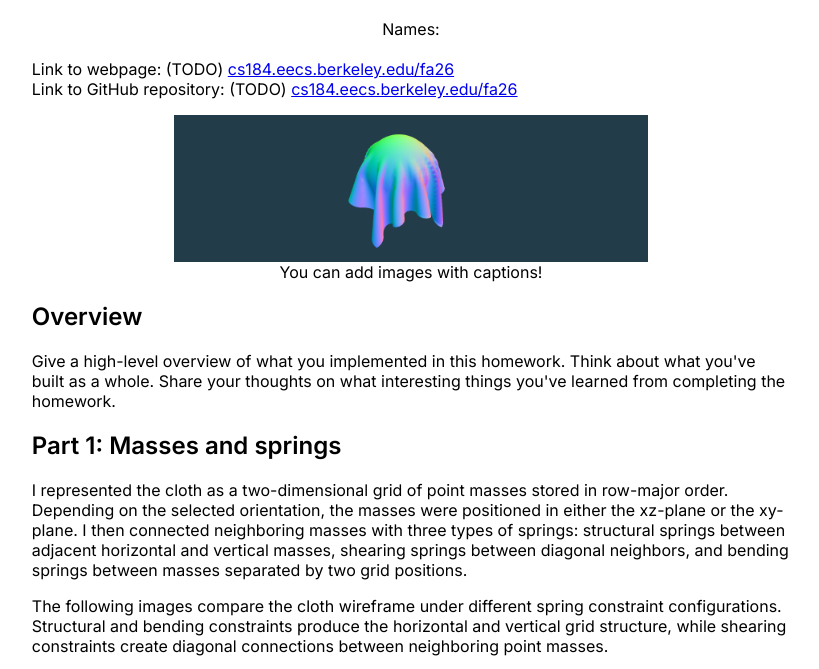
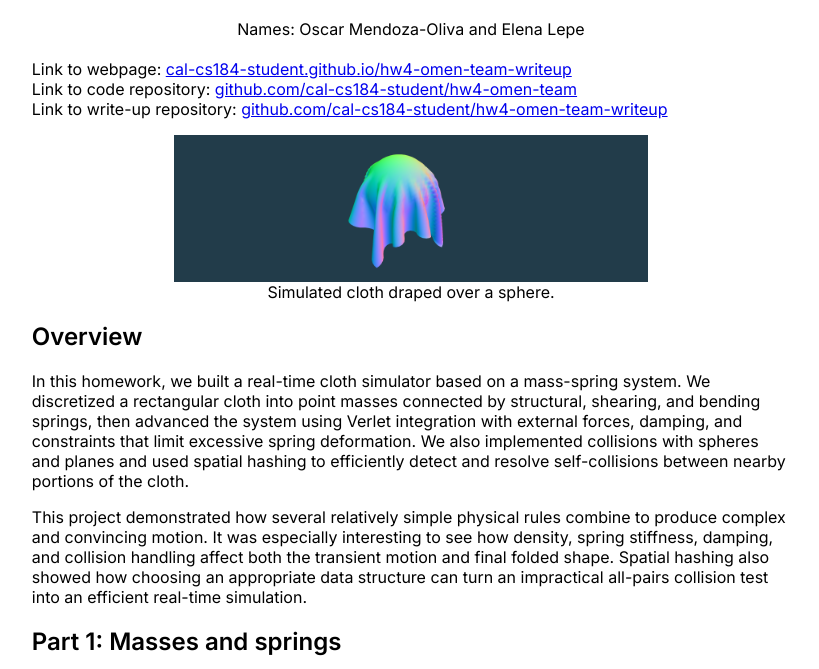
Before and after one commit to cal-cs184-student/hw4-omen-team-writeup, a plain HTML site: page index.html in a window 1280 px wide. Shown: the part 131-800 px from the top of the page, without its empty margins (229-1048 px from the left). Drawn offline with nearby package versions, Linux system fonts and the light colour scheme; some packages are replaced by stand-ins of ours.

Commit message:
Complete Part 4 writeup and update overview

```diff
--- a/index.html
+++ b/index.html
@@ -28,19 +28,32 @@
 	<body>
 		<div class="container">
 		<h1>CS184/284A Fall 2026 Homework 4 Write-Up</h1>
-		<div style="text-align: center;">Names: </div>
+		<div style="text-align: center;">Names: Oscar Mendoza-Oliva and Elena Lepe</div>
 
 		<br>
 
-		Link to webpage: (TODO) <a href="https://cs184.eecs.berkeley.edu/fa26">cs184.eecs.berkeley.edu/fa26</a>
+		Link to webpage:
+		<a href="https://cal-cs184-student.github.io/hw4-omen-team-writeup/">
+			cal-cs184-student.github.io/hw4-omen-team-writeup
+		</a>
 
 		<br>
 
-		Link to GitHub repository: (TODO) <a href="https://cs184.eecs.berkeley.edu/fa26">cs184.eecs.berkeley.edu/fa26</a>
+		Link to code repository:
+		<a href="https://github.com/cal-cs184-student/hw4-omen-team">
+			github.com/cal-cs184-student/hw4-omen-team
+		</a>
+
+		<br>
+
+		Link to write-up repository:
+		<a href="https://github.com/cal-cs184-student/hw4-omen-team-writeup">
+			github.com/cal-cs184-student/hw4-omen-team-writeup
+		</a>
 
 		<figure>
 			<img src="assets/clothsim.png" alt="Cloth draped over sphere" style="width:70%"/>
-			<figcaption>You can add images with captions!</figcaption>
+			<figcaption>Simulated cloth draped over a sphere.</figcaption>
 		</figure>
 
 		<!--
@@ -48,7 +61,23 @@
 		-->
 
 		<h2>Overview</h2>
-		Give a high-level overview of what you implemented in this homework. Think about what you've built as a whole. Share your thoughts on what interesting things you've learned from completing the homework.
+		<p>
+			In this homework, we built a real-time cloth simulator based on a mass-spring
+			system. We discretized a rectangular cloth into point masses connected by
+			structural, shearing, and bending springs, then advanced the system using Verlet
+			integration with external forces, damping, and constraints that limit excessive
+			spring deformation. We also implemented collisions with spheres and planes and
+			used spatial hashing to efficiently detect and resolve self-collisions between
+			nearby portions of the cloth.
+		</p>
+		<p>
+			This project demonstrated how several relatively simple physical rules combine
+			to produce complex and convincing motion. It was especially interesting to see
+			how density, spring stiffness, damping, and collision handling affect both the
+			transient motion and final folded shape. Spatial hashing also showed how choosing
+			an appropriate data structure can turn an impractical all-pairs collision test
+			into an efficient real-time simulation.
+		</p>
 
 		<h2>Part 1: Masses and springs</h2>
 		<p>
@@ -360,16 +389,6 @@
 		<h2>(Optional) Part 6: Extra Credit - Additional cloth simulation features!</h2>
 		Lorem ipsum dolor sit amet, consectetur adipiscing elit, sed do eiusmod tempor incididunt ut labore et dolore magna aliqua. Ut enim ad minim veniam, quis nostrud exercitation ullamco laboris nisi ut aliquip ex ea commodo consequat. Duis aute irure dolor in reprehenderit in voluptate velit esse cillum dolore eu fugiat nulla pariatur. Excepteur sint occaecat cupidatat non proident, sunt in culpa qui officia deserunt mollit anim id est laborum.
 
-		<h2>Additional Notes (please remove)</h2>
-		<ul>
-			<li>You can also add code if you'd like as so: <code>code code code</code></li>
-			<li>If you'd like to add math equations,
-				<ul>
-					<li>You can write inline equations like so: \( a^2 + b^2 = c^2 \)</li>
-					<li>You can write display equations like so: \[ a^2 + b^2 = c^2 \]</li>
-				</ul>
-			</li>
-		</ul>
 		</div>
 	</body>
 </html>
```
